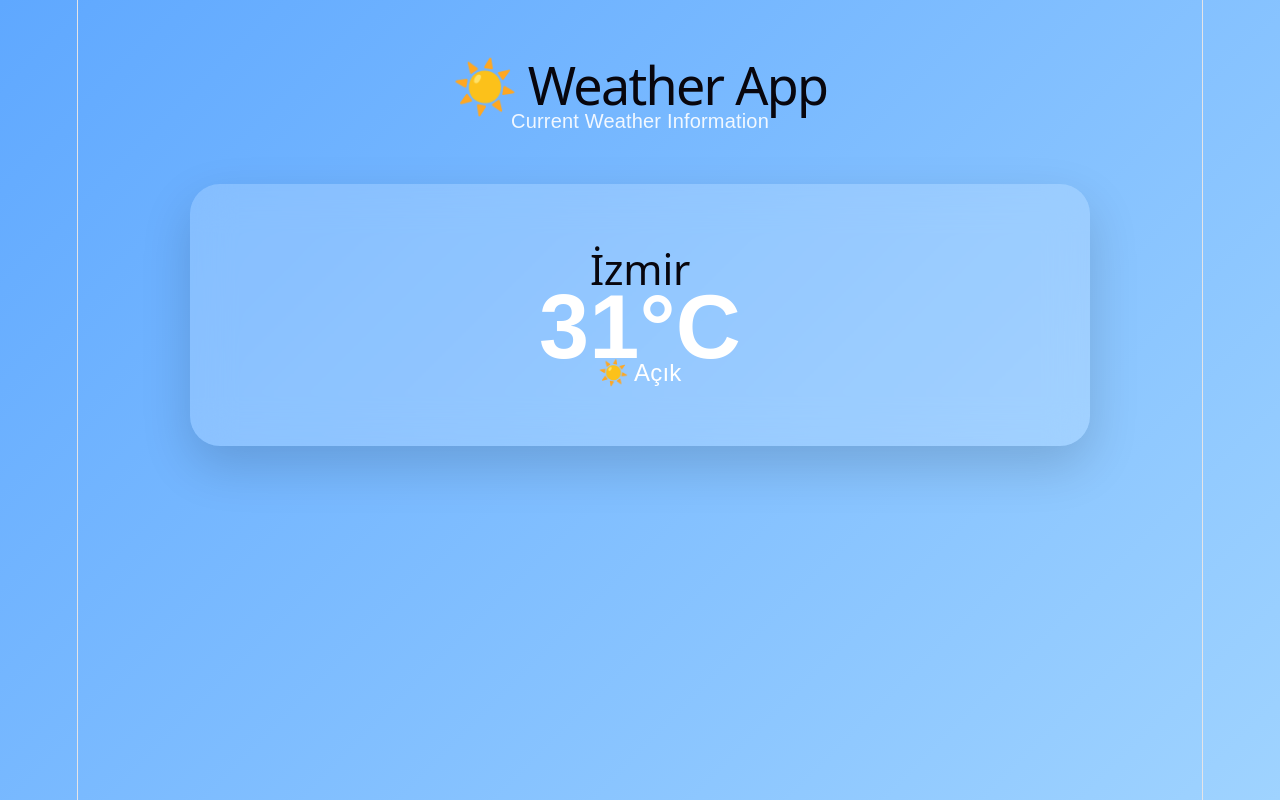
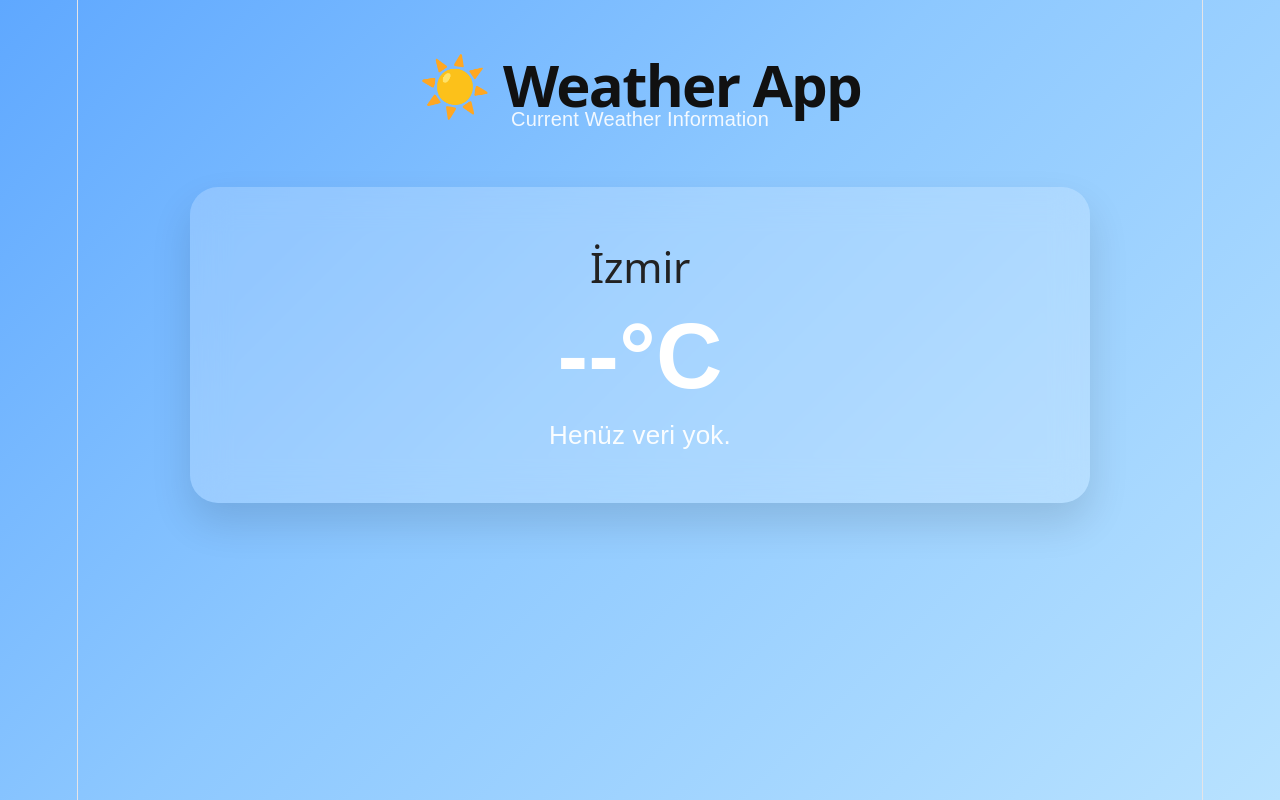
Before and after one commit to elifkarasahin/weather-app, a React (Vite) app in the folder weather-app/: page / in a window 1280 px wide. Built offline with nearby package versions, Linux system fonts and the light colour scheme.

Commit message:
Weather App temel yapısı geliştirildi, useState ve useEffect eklendi

```diff
--- a/weather-app/src/App.css
+++ b/weather-app/src/App.css
@@ -5,95 +5,101 @@
 }
 
 body{
-
     font-family:Arial, Helvetica, sans-serif;
+    min-height:100vh;
 
     background:linear-gradient(
         135deg,
-        #5fa8ff,
-        #9fd3ff
+        #5fa8ff 0%,
+        #8dc8ff 45%,
+        #b8e2ff 100%
     );
-
-    min-height:100vh;
-
 }
 
 .app{
-
     width:100%;
-
     min-height:100vh;
 
-    padding:40px 80px;
-
+    padding:40px 70px;
 }
 
+/* HEADER */
+
 .header{
-
     text-align:center;
-
-    color:white;
-
-    margin-bottom:50px;
-
+    margin-bottom:55px;
 }
 
 .header h1{
-
-    font-size:52px;
-
-    margin-bottom:10px;
-
+    color:#111;
+    font-size:58px;
+    font-weight:700;
+    margin-bottom:8px;
 }
 
 .header p{
+    color:white;
+    font-size:20px;
+    opacity:.9;
+}
 
-    font-size:20px;
-
-    opacity:.9;
-
-}
+/* CARD */
 
 .weather-card{
 
     width:100%;
-
     max-width:900px;
 
-    margin:auto;
+    margin:0 auto;
 
-    background:rgba(255,255,255,.18);
+    background:rgba(255,255,255,.20);
 
-    backdrop-filter:blur(20px);
+    backdrop-filter:blur(18px);
 
-    border-radius:30px;
+    border-radius:28px;
 
-    padding:60px;
+    padding:55px;
+
+    box-shadow:
+    0 20px 40px rgba(0,0,0,.12);
+
+    text-align:center;
+}
+
+/* Şehir */
+
+.weather-card h2{
+
+    color:#222;
+
+    font-size:42px;
+
+    margin-bottom:18px;
+
+}
+
+/* Sıcaklık */
+
+.weather-card h3{
 
     color:white;
 
-    text-align:center;
+    font-size:92px;
 
-    box-shadow:0 20px 50px rgba(0,0,0,.15);
+    line-height:1;
+
+    margin-bottom:20px;
 
 }
 
-.weather-card h2{
-
-    font-size:42px;
-
-}
-
-.weather-card h3{
-
-    font-size:90px;
-
-    margin:20px 0;
-
-}
+/* Açıklama */
 
 .weather-card p{
 
-    font-size:24px;
+    color:white;
+
+    font-size:26px;
+
+    opacity:.95;
 
 }
--- a/weather-app/src/App.jsx
+++ b/weather-app/src/App.jsx
@@ -1,13 +1,27 @@
+import { useState, useEffect } from "react";
 import "./App.css";
 
 import Header from "./components/Header";
 import WeatherCard from "./components/WeatherCard";
 
+
 function App() {
+
+  const [sehir, setSehir] = useState("İzmir");
+  const [weather, setWeather] = useState(null);
+
+  useEffect(() => {
+    console.log("Component ilk kez açıldı.");
+  }, []);
+
   return (
     <div className="app">
       <Header />
-      <WeatherCard />
+
+      <WeatherCard
+      weather={weather}
+      sehir={sehir}
+      />
     </div>
   );
 }
--- a/weather-app/src/components/WeatherCard.jsx
+++ b/weather-app/src/components/WeatherCard.jsx
@@ -1,13 +1,27 @@
-export default function WeatherCard() {
+export default function WeatherCard({ weather, sehir }) {
+
+  if (!weather) {
   return (
     <section className="weather-card">
 
-      <h2>İzmir</h2>
+      <h2>{sehir}</h2>
 
-      <h3>31°C</h3>
+      <h3>--°C</h3>
 
-      <p>☀️ Açık</p>
+      <p>Henüz veri yok.</p>
 
     </section>
   );
+  }
+  return (
+    <section className="weather-card">
+
+      <h2>{sehir}</h2>
+
+      <h3>{weather.current.temperature_2m}°C</h3>
+
+      <p>☀️ Güncel hava durumu</p>
+    </section>
+  );
+
 }
```
